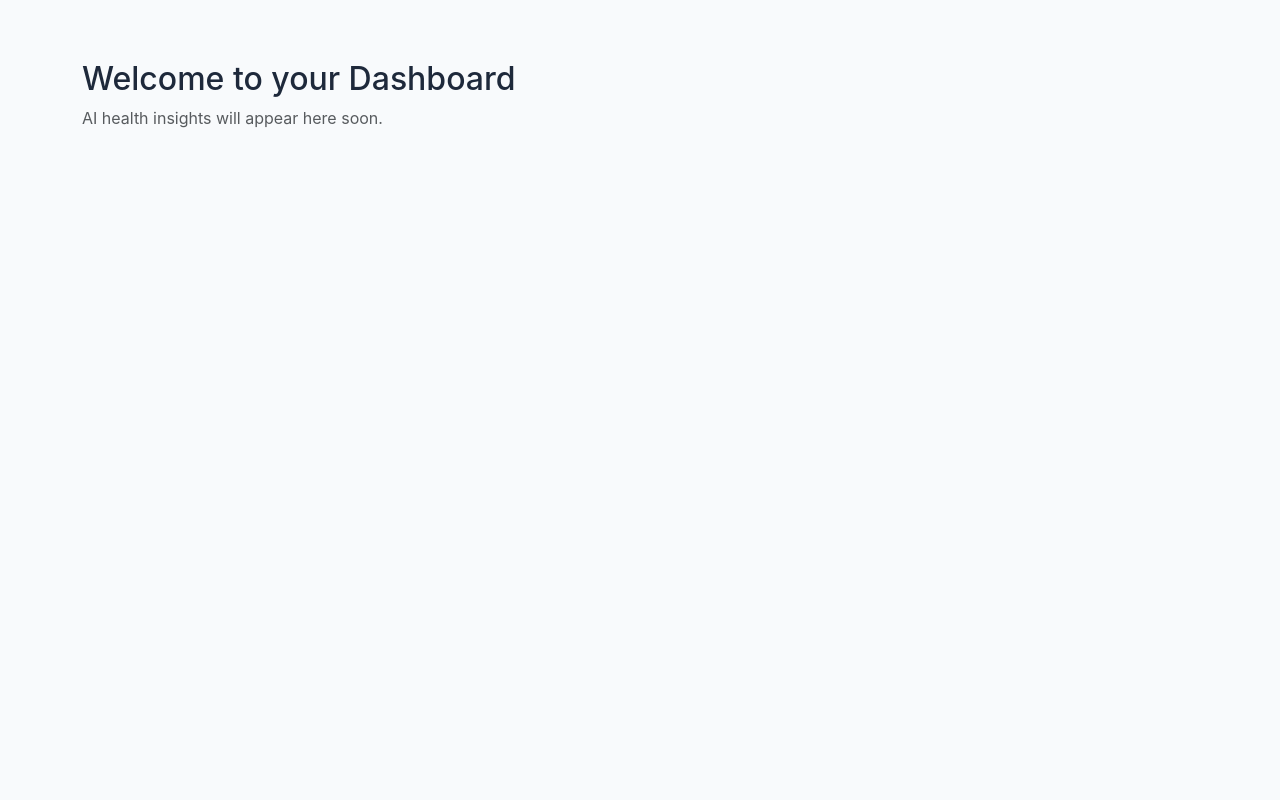
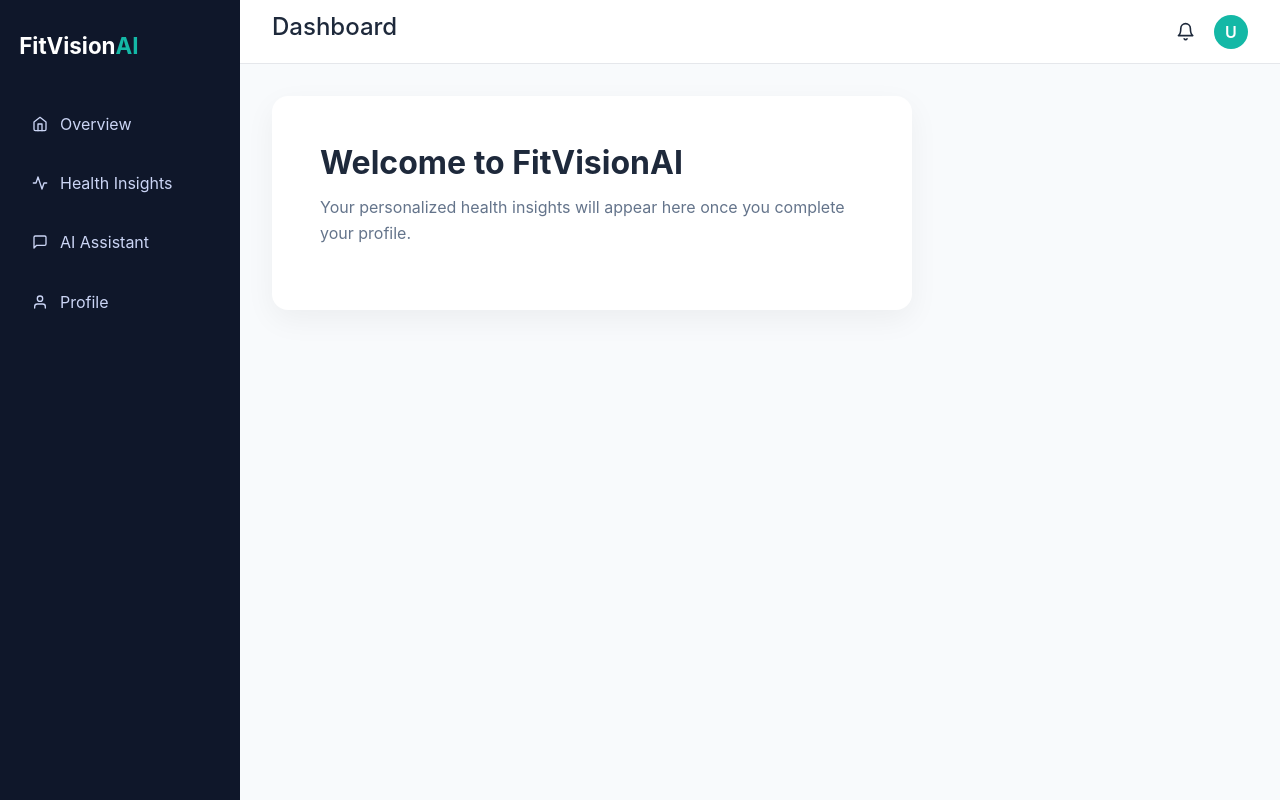
Before and after one commit to Udeshya30/fit-vision-ai-frontend, a React app: page /dashboard in a window 1280 px wide. Built offline with nearby package versions, Linux system fonts and the light colour scheme; the HTML template or start-up script is replaced by a standard one.

Commit message:
worked on auth setup

```diff
--- a/src/components/ContactUs/ContactUs.jsx
+++ b/src/components/ContactUs/ContactUs.jsx
@@ -1,6 +1,42 @@
+import { useState } from "react";
 import "./ContactUs.scss";
 
 const ContactUs = () => {
+  const [form, setForm] = useState({
+    name: "",
+    email: "",
+    message: "",
+  });
+  const [loading, setLoading] = useState(false);
+  const [status, setStatus] = useState(null);
+
+  const handleChange = (e) => {
+    setForm({ ...form, [e.target.name]: e.target.value });
+  };
+
+  const handleSubmit = async (e) => {
+    e.preventDefault();
+    setLoading(true);
+    setStatus(null);
+
+    try {
+      const res = await fetch("http://localhost:8000/api/contact", {
+        method: "POST",
+        headers: { "Content-Type": "application/json" },
+        body: JSON.stringify(form),
+      });
+
+      if (!res.ok) throw new Error();
+
+      setStatus("success");
+      setForm({ name: "", email: "", message: "" });
+    } catch {
+      setStatus("error");
+    } finally {
+      setLoading(false);
+    }
+  };
+
   return (
     <section className="contact" id="contact">
       <div className="contact-inner">
@@ -8,15 +44,45 @@ const ContactUs = () => {
           <h2>Get in touch</h2>
           <p>
             Have questions about FitVisionAI or want to collaborate?
-            Drop us a message — we’d love to hear from you.
+            Drop us a message.
           </p>
         </div>
 
-        <form className="contact-form">
-          <input type="text" placeholder="Your name" />
-          <input type="email" placeholder="Your email" />
-          <textarea placeholder="Your message" rows="5" />
-          <button type="submit">Send message</button>
+        <form className="contact-form" onSubmit={handleSubmit}>
+          <input
+            name="name"
+            placeholder="Your name"
+            value={form.name}
+            onChange={handleChange}
+            required
+          />
+          <input
+            name="email"
+            type="email"
+            placeholder="Your email"
+            value={form.email}
+            onChange={handleChange}
+            required
+          />
+          <textarea
+            name="message"
+            placeholder="Your message"
+            rows="5"
+            value={form.message}
+            onChange={handleChange}
+            required
+          />
+
+          <button disabled={loading}>
+            {loading ? "Sending..." : "Send message"}
+          </button>
+
+          {status === "success" && (
+            <p className="success">Message sent successfully!</p>
+          )}
+          {status === "error" && (
+            <p className="error">Something went wrong. Try again.</p>
+          )}
         </form>
       </div>
     </section>
--- a/src/components/ContactUs/ContactUs.scss
+++ b/src/components/ContactUs/ContactUs.scss
@@ -56,6 +56,19 @@
   }
 }
 
+.success {
+  margin-top: 0.8rem;
+  color: #16a34a;
+  font-size: 0.9rem;
+}
+
+.error {
+  margin-top: 0.8rem;
+  color: #dc2626;
+  font-size: 0.9rem;
+}
+
+
 /* Responsive */
 @media (max-width: 900px) {
   .contact-inner {
--- /dev/null
+++ b/src/components/DashboardSidebar/DashboardSidebar.jsx
@@ -0,0 +1,35 @@
+import { Link } from "react-router-dom";
+import {
+  FiHome,
+  FiActivity,
+  FiMessageSquare,
+  FiUser,
+} from "react-icons/fi";
+import "./DashboardSidebar.scss";
+
+const DashboardSidebar = () => {
+  return (
+    <aside className="dashboard-sidebar">
+      <div className="sidebar-brand">
+        FitVision<span>AI</span>
+      </div>
+
+      <nav className="sidebar-nav">
+        <Link to="/dashboard">
+          <FiHome /> Overview
+        </Link>
+        <Link to="#">
+          <FiActivity /> Health Insights
+        </Link>
+        <Link to="#">
+          <FiMessageSquare /> AI Assistant
+        </Link>
+        <Link to="#">
+          <FiUser /> Profile
+        </Link>
+      </nav>
+    </aside>
+  );
+};
+
+export default DashboardSidebar;
--- /dev/null
+++ b/src/components/DashboardSidebar/DashboardSidebar.scss
@@ -0,0 +1,39 @@
+.dashboard-sidebar {
+  width: 240px;
+  background: #0f172a;
+  color: #cbd5f5;
+  display: flex;
+  flex-direction: column;
+  padding: 1.8rem 1.2rem;
+}
+
+.sidebar-brand {
+  font-size: 1.4rem;
+  font-weight: 700;
+  margin-bottom: 2.5rem;
+  color: #fff;
+
+  span {
+    color: #14b8a6;
+  }
+}
+
+.sidebar-nav {
+  display: flex;
+  flex-direction: column;
+  gap: 1rem;
+
+  a {
+    display: flex;
+    align-items: center;
+    gap: 12px;
+    color: #cbd5f5;
+    text-decoration: none;
+    padding: 0.6rem 0.8rem;
+    border-radius: 10px;
+
+    &:hover {
+      background: rgba(255, 255, 255, 0.08);
+    }
+  }
+}
--- /dev/null
+++ b/src/components/DashboardTopbar/DashboardTopbar.jsx
@@ -0,0 +1,17 @@
+import { FiBell } from "react-icons/fi";
+import "./DashboardTopbar.scss";
+
+const DashboardTopbar = () => {
+  return (
+    <header className="dashboard-topbar">
+      <h4>Dashboard</h4>
+
+      <div className="topbar-actions">
+        <FiBell />
+        <div className="avatar">U</div>
+      </div>
+    </header>
+  );
+};
+
+export default DashboardTopbar;
--- /dev/null
+++ b/src/components/DashboardTopbar/DashboardTopbar.scss
@@ -0,0 +1,32 @@
+.dashboard-topbar {
+  height: 64px;
+  background: #ffffff;
+  border-bottom: 1px solid #e5e7eb;
+  padding: 0 2rem;
+  display: flex;
+  align-items: center;
+  justify-content: space-between;
+}
+
+.topbar-actions {
+  display: flex;
+  align-items: center;
+  gap: 1.2rem;
+
+  svg {
+    font-size: 1.2rem;
+    cursor: pointer;
+  }
+
+  .avatar {
+    width: 34px;
+    height: 34px;
+    border-radius: 50%;
+    background: #14b8a6;
+    color: #fff;
+    display: flex;
+    align-items: center;
+    justify-content: center;
+    font-weight: 600;
+  }
+}
--- /dev/null
+++ b/src/layouts/DashboardLayout/DashboardLayout.jsx
@@ -0,0 +1,19 @@
+import DashboardSidebar from "../../components/DashboardSidebar/DashboardSidebar";
+import DashboardTopbar from "../../components/DashboardTopbar/DashboardTopbar";
+import "./DashboardLayout.scss";
+
+const DashboardLayout = ({ children }) => {
+  return (
+    <div className="dashboard-layout">
+      <DashboardSidebar />
+      <div className="dashboard-main">
+        <DashboardTopbar />
+        <div className="dashboard-content">
+          {children}
+        </div>
+      </div>
+    </div>
+  );
+};
+
+export default DashboardLayout;
--- /dev/null
+++ b/src/layouts/DashboardLayout/DashboardLayout.scss
@@ -0,0 +1,17 @@
+.dashboard-layout {
+  display: flex;
+  height: 100vh;
+  background: #f8fafc;
+}
+
+.dashboard-main {
+  flex: 1;
+  display: flex;
+  flex-direction: column;
+  overflow: hidden;
+}
+
+.dashboard-content {
+  padding: 2rem;
+  overflow-y: auto;
+}
--- a/src/pages/Dashboard/Dashboard.jsx
+++ b/src/pages/Dashboard/Dashboard.jsx
@@ -1,13 +1,17 @@
+import DashboardLayout from "../../layouts/DashboardLayout/DashboardLayout";
 import "./Dashboard.scss";
 
 const Dashboard = () => {
   return (
-    <div className="dashboard container">
-      <h2>Welcome to your Dashboard</h2>
-      <p className="text-muted">
-        AI health insights will appear here soon.
-      </p>
-    </div>
+    <DashboardLayout>
+      <div className="dashboard-empty">
+        <h2>Welcome to FitVisionAI</h2>
+        <p>
+          Your personalized health insights will appear here once you
+          complete your profile.
+        </p>
+      </div>
+    </DashboardLayout>
   );
 };
 
--- a/src/pages/Dashboard/Dashboard.scss
+++ b/src/pages/Dashboard/Dashboard.scss
@@ -1,3 +1,17 @@
-.dashboard {
-  padding: 60px 0;
+.dashboard-empty {
+  background: #ffffff;
+  padding: 3rem;
+  border-radius: 16px;
+  max-width: 640px;
+  box-shadow: 0 10px 30px rgba(0, 0, 0, 0.05);
+
+  h2 {
+    font-weight: 700;
+    margin-bottom: 0.8rem;
+  }
+
+  p {
+    color: #64748b;
+    line-height: 1.6;
+  }
 }
```
Also changed, not shown: src/components/ProtectedRoute.jsx (added, +9 -0 lines), src/services/authService.js (+43 -0 lines).
